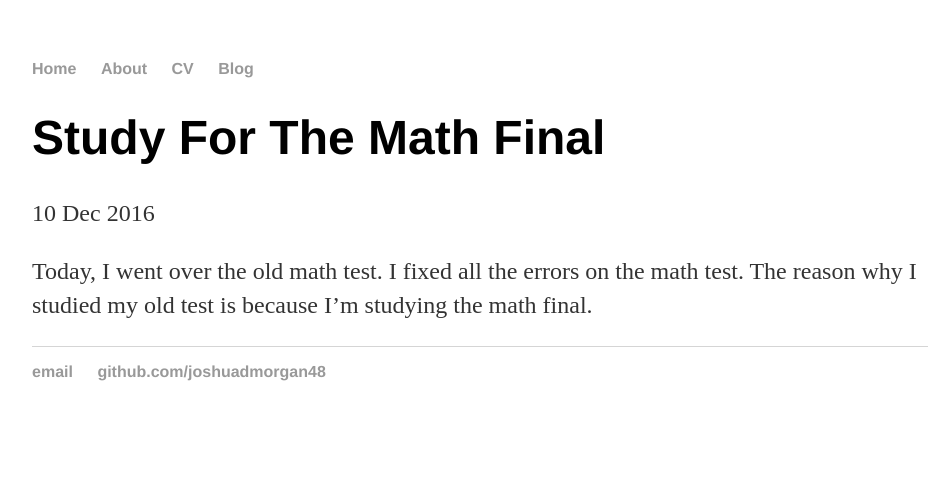
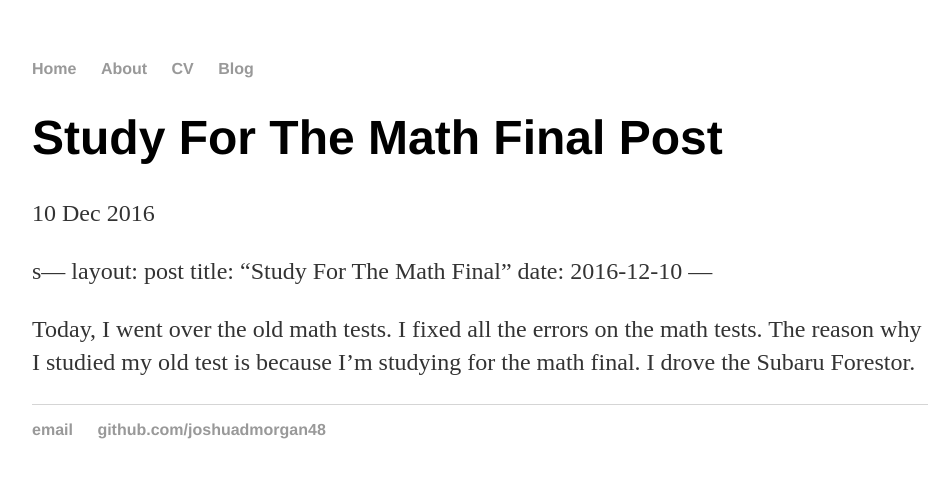
Before and after one commit to joshuadmorgan48/joshuadmorgan48.github.io, a Jekyll site: the page built from _posts/2016-12-10-Study-for-the-math-final-post.md, in a window 1280 px wide. Shown: the top 478 px of the page, without its empty margins (160-1111 px from the left). Built offline with Jekyll 4.4.1, drawn with Linux system fonts in a browser that asks for light colours; our own code applies the rules of GitHub Pages for plain Markdown files.

Commit message:
Update 2016-12-10-Study-for-the-math-final-post.md

```diff
--- a/_posts/2016-12-10-Study-for-the-math-final-post.md
+++ b/_posts/2016-12-10-Study-for-the-math-final-post.md
@@ -1,7 +1,7 @@
----
+s---
 layout: post
 title: "Study For The Math Final"
 date: 2016-12-10
 ---
 
-Today, I went over the old math test. I fixed all the errors on the math test. The reason why I studied my old test is because I'm studying the math final.
+Today, I went over the old math tests. I fixed all the errors on the math tests. The reason why I studied my old test is because I'm studying for the math final. I drove the Subaru Forestor.
```
